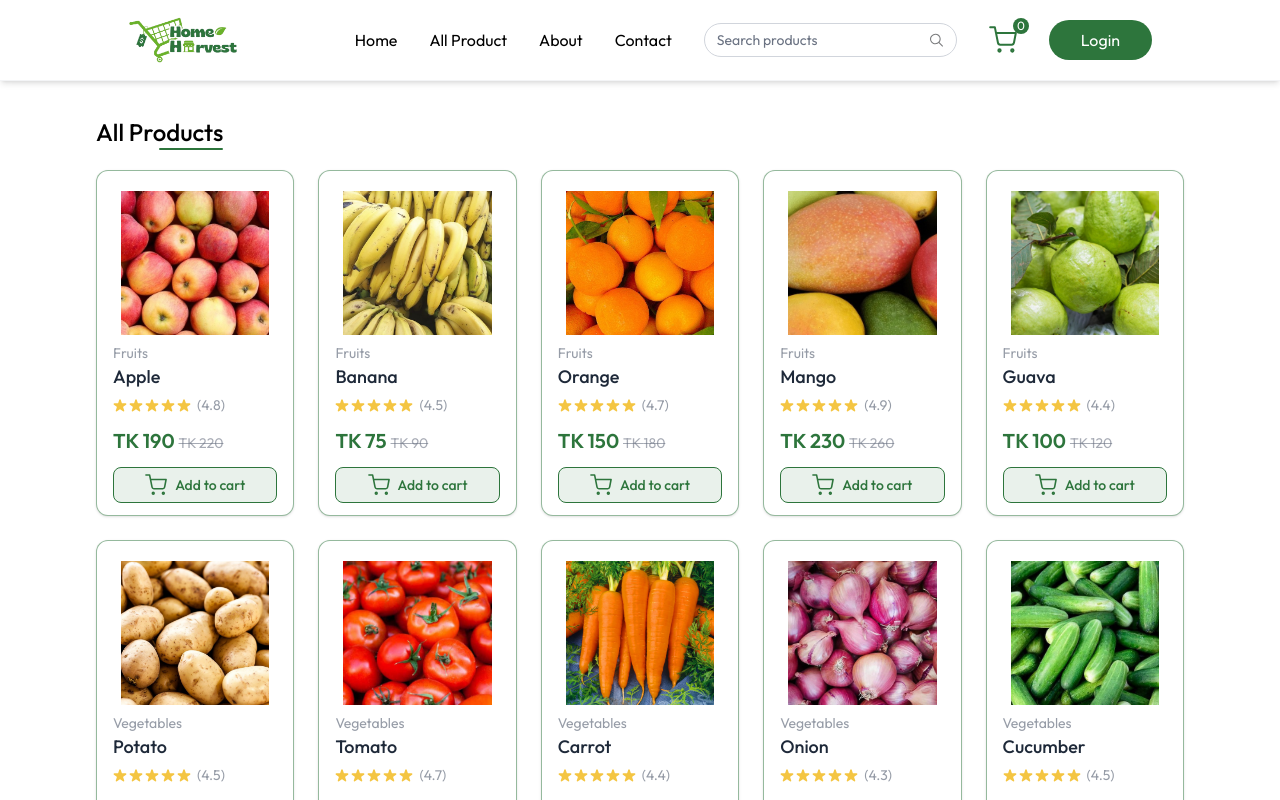
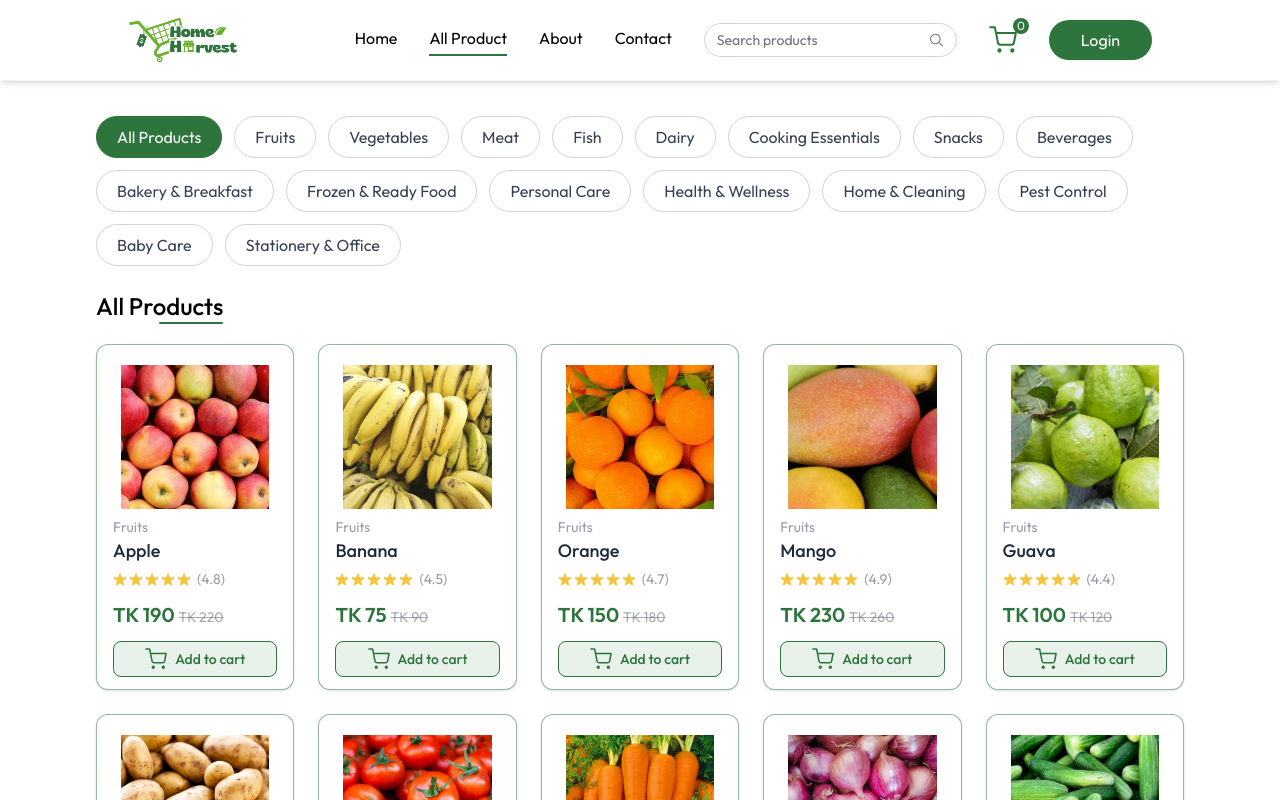
Before and after one commit to tahmina-nishu/Home-Harvest---An-Online-Grocery-Shop, a React (Vite) app in the folder client/: page /products in a window 1280 px wide. Shown: the top 800 px of the page. Built offline with nearby package versions, Linux system fonts and the light colour scheme.

Commit message:
updated navBar & added category buttons in AllProducts page

```diff
--- a/client/src/components/Navbar.jsx
+++ b/client/src/components/Navbar.jsx
@@ -39,10 +39,10 @@ const Navbar = () => {
 
             {/* Desktop Menu */}
             <div className="hidden sm:flex items-center gap-8">
-                <NavLink to='/'>Home</NavLink>
-                <NavLink to='/products'>All Product</NavLink>
-                <NavLink to='/about'>About</NavLink>
-                <NavLink to='/'>Contact</NavLink>
+                <NavLink className={({ isActive }) => `nav-link ${isActive ? "active-link" : ""}`} to='/'>Home</NavLink>
+                <NavLink className={({ isActive }) => `nav-link ${isActive ? "active-link" : ""}`} to='/products'>All Product</NavLink>
+                <NavLink className={({ isActive }) => `nav-link ${isActive ? "active-link" : ""}`} to='/about'>About</NavLink>
+                <NavLink className={({ isActive }) => `nav-link ${isActive ? "active-link" : ""}`} to='/contact'>Contact</NavLink>
 
                 {/* ----- Search Bar START------  */}
                 <div className="hidden lg:flex items-center text-sm gap-2 border border-gray-300 px-3 rounded-full">
--- a/client/src/index.css
+++ b/client/src/index.css
@@ -11,3 +11,33 @@
     --color-primary: #2d753c;
     --color-primary-dull: #579124;
 }
+
+/* ------------- NavLink hover START ---------------- */
+.nav-link {
+    position: relative;
+    padding-bottom: 4px;
+    transition: color 0.3s ease;
+}
+
+.nav-link:hover {
+    color: #2d753c;
+}
+
+.nav-link::after {
+    content: "";
+    position: absolute;
+    left: 0;
+    bottom: -2px;
+    width: 100%;
+    height: 2px;
+    background: #2d753c;
+    transform: scaleX(0);
+    transform-origin: left;
+    transition: transform 1s ease;
+}
+
+.nav-link:hover::after,
+.active-link::after {
+    transform: scaleX(1);
+}
+/* ---------------- NavLink hover END ---------------- */
--- a/client/src/pages/AddAddress.jsx
+++ b/client/src/pages/AddAddress.jsx
@@ -10,7 +10,7 @@ const InputField = ({
     address
 }) => (
     <input
-        className='w-full px-2 py-2.5 border border-gray-500/30 rounded outline-none text-gray-500 focus:border-primary transition'
+        className='w-full px-2 py-2.5 border border-gray-500/50 rounded outline-none text-gray-800 focus:border-primary transition'
         type={type}
         placeholder={placeholder}
         onChange={handleChange}
--- a/client/src/pages/AllProducts.jsx
+++ b/client/src/pages/AllProducts.jsx
@@ -1,41 +1,114 @@
 import React, { useEffect, useState } from 'react'
 import { useAppContext } from '../context/AppContext'
 import ProductCard from '../components/ProductCard'
+import { categories, assets } from '../assets/assets'
 
 const AllProducts = () => {
 
-    const {products, searchQuery} = useAppContext()
+    const { products, searchQuery } = useAppContext()
+
     const [filteredProducts, setFilteredProducts] = useState([])
+    const [selectedCategory, setSelectedCategory] = useState("all")
 
-    useEffect(()=>{
+    useEffect(() => {
 
-        if(searchQuery.length > 0){
-            setFilteredProducts(products.filter(
-                product => product.name.toLowerCase().includes(searchQuery.toLowerCase())
-            ))
+        let tempProducts = [...products]
+
+        // Search filter
+        if (searchQuery.length > 0) {
+            tempProducts = tempProducts.filter(product =>
+                product.name.toLowerCase().includes(searchQuery.toLowerCase())
+            )
         }
 
-        else{
-            setFilteredProducts(products)
+        // Category filter
+        if (selectedCategory !== "all") {
+            tempProducts = tempProducts.filter(
+                product =>
+                    product.category.toLowerCase() ===
+                    selectedCategory.toLowerCase()
+            )
         }
 
-    }, [products, searchQuery])
+        // Only in stock products
+        tempProducts = tempProducts.filter(product => product.inStock)
+
+        setFilteredProducts(tempProducts)
+
+    }, [products, searchQuery, selectedCategory])
 
     return (
         <div className='mt-29 flex flex-col'>
 
-            {/* title div  */}
+            {/* ---------------- Category Buttons START ---------------------- */}
+            <div className='flex flex-wrap gap-3 mb-6'>
+
+                <button
+                    onClick={() => setSelectedCategory("all")}
+                    className={`px-5 py-2 rounded-full border transition-all duration-300
+                    ${
+                        selectedCategory === "all"
+                            ? "bg-primary text-white border-primary"
+                            : "bg-white text-gray-700 border-gray-300 hover:border-primary"
+                    }`}
+                >
+                    All Products
+                </button>
+
+                {categories.map((category) => (
+                    <button
+                        key={category.path}
+                        onClick={() =>
+                            setSelectedCategory(category.path.toLowerCase())
+                        }
+                        className={`px-5 py-2 rounded-full border  transition-all duration-300
+                        ${
+                            selectedCategory ===
+                            category.path.toLowerCase()
+                                ? "bg-primary text-white border-primary"
+                                : "bg-white text-gray-700 border-gray-300 hover:border-primary"
+                        }`}
+                    >
+                        {category.text}
+                    </button>
+                ))}
+            </div>
+            {/* ---------------- Category Buttons END ---------------------- */}
+
+            {/* Title */}
             <div className='flex flex-col items-end w-max'>
-                <p className='text-2xl font-medium'>All Products</p>
+                <p className='text-2xl font-medium'>
+                    {selectedCategory === "all"
+                        ? "All Products"
+                        : categories.find(
+                                item =>
+                                    item.path.toLowerCase() ===
+                                    selectedCategory
+                            )?.text}
+                </p>
+
                 <div className='w-16 h-0.5 bg-primary rounded-full'></div>
             </div>
 
-            {/* card div  */}
-            <div className='grid grid-cols-2 mt-5 sm:grid-cols-3 md:grid-cols-3 lg:grid-cols-5 gap-3 md:gap-6'>
-                {filteredProducts.filter((product)=> product.inStock).map((product, index)=>(
-                    <ProductCard key={index} product={product}></ProductCard>
-                ))}
-            </div>
+            {/* Products */}
+            {filteredProducts.length > 0 ? (
+                <div className='grid grid-cols-2 mt-5 sm:grid-cols-3 md:grid-cols-3 lg:grid-cols-5 gap-3 md:gap-6'>
+                    {filteredProducts.map((product) => (
+                        <ProductCard
+                            key={product._id}
+                            product={product}
+                        />
+                    ))}
+                </div>
+            ) : (
+                <div className='flex justify-center items-center mt-10'>
+                    <img
+                        className='w-96'
+                        src={assets.not_found}
+                        alt="No Products Found"
+                    />
+                </div>
+            )}
         </div>
     )
 }
```
